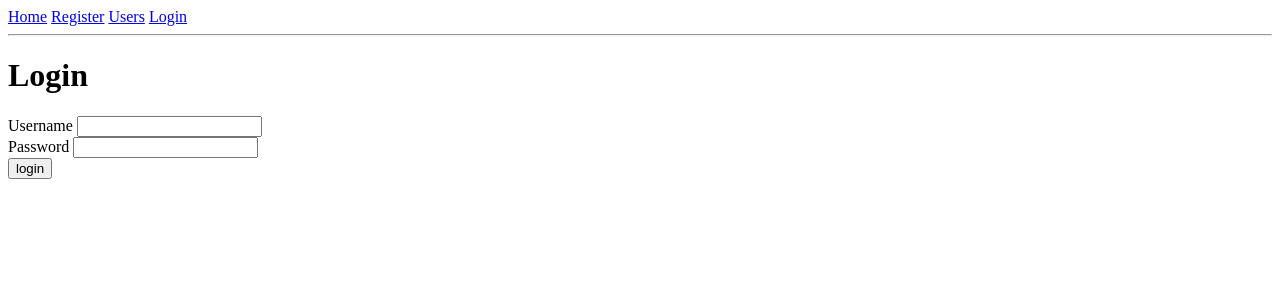
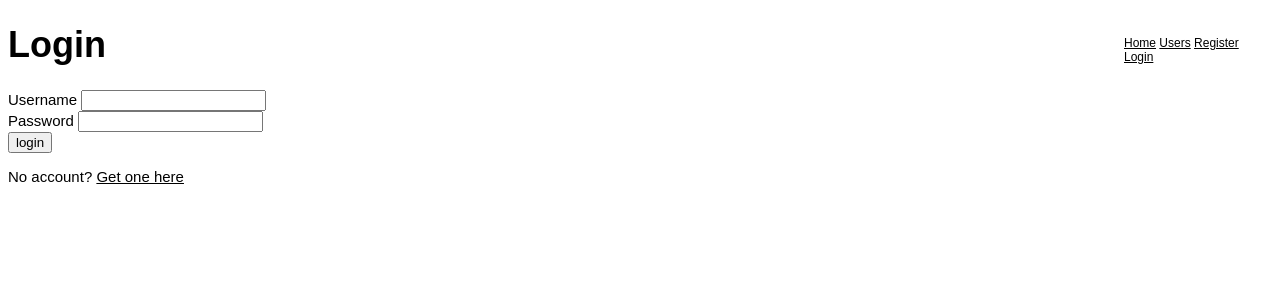
Before and after one commit to funmibifashina/assassins-game, a Flask app: page /login in a window 1280 px wide. Shown: the top 300 px of the page. Run offline with Flask 2, Linux system fonts and the light colour scheme.

Commit message:
some basic styling

```diff
--- /dev/null
+++ b/app/static/style.css
@@ -0,0 +1,47 @@
+body {
+    font-size: 75%;
+    background-color: #FFFFFF;
+    font-family: sans-serif;
+}
+
+h1 {
+    font-size: 3em;
+}
+
+p {
+    font-size: 1.25em;
+}
+
+form {
+    font-size: 1.25em;
+}
+
+a {
+    color: #000000;
+}
+
+a:visited {
+    color: #333333;
+}
+
+#content {
+    width: 75%;
+    background-color: #ffffff;
+}
+
+#nav {
+    position: absolute;
+    right: 3em;
+    top: 3em;
+    width: 10em;
+}
+
+.flashes {
+    background: #FF4040;
+    color: #FFFFFF;
+    font-size: 1.25em;
+    font-weight: bold;
+    text-align: center;
+    padding: .5em;
+    width: 65%;
+}
--- a/app/templates/base.html
+++ b/app/templates/base.html
@@ -8,20 +8,31 @@
             No title given
             {% endif %}
         </title>
+        <link href="/static/style.css" rel="stylesheet" type="text/css" />
     </head>
     <body>
-        <div class="nav">
+        {% with messages = get_flashed_messages() %}
+            {% if messages %}
+            <ul class="flashes">
+            {% for message in messages %}
+            <li>{{ message }}</li>
+            {% endfor %}
+            </ul>
+            {% endif %}
+        {% endwith %}
+        <div id="nav">
             <a href="{{ url_for("index") }}">Home</a>
-            <a href="{{ url_for("register") }}">Register</a>
             <a href="{{ url_for("users") }}">Users</a>
             {% if g.user.is_authenticated() %}
-            <a href="{{ url_for("logout") }}">Logout</a>
+            <a href="{{ url_for("logout") }}">Logout</a><br>
             Logged in as: {{ g.user.nickname }}
             {% else %}
+            <a href="{{ url_for("register") }}">Register</a>
             <a href="{{ url_for("login") }}">Login</a>
             {% endif %}
         </div>
-        <hr>
-        {% block content %}{% endblock %}
+        <div id="content">
+            {% block content %}{% endblock %}
+        </div>
     </body>
 </html>
--- a/app/templates/login.html
+++ b/app/templates/login.html
@@ -14,4 +14,5 @@
     {% endfor %}<br>
     <input type="submit" value="login">
 </form>
+<p>No account? <a href="{{ url_for("register") }}">Get one here</a></p>
 {% endblock %}
--- a/app/templates/viewUsers.html
+++ b/app/templates/viewUsers.html
@@ -3,6 +3,6 @@
 {% block content %}
 <h1>View users</h1>
 {% for user in users %}
-{{ user.nickname }} ({{ user.email }})<br>
+<p>{{ user.nickname }} ({{ user.email }})</p>
 {% endfor %}
 {% endblock %}
```
